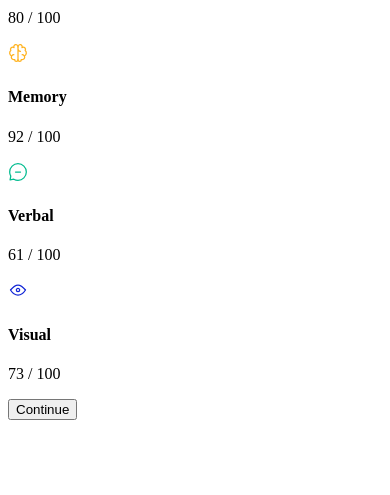
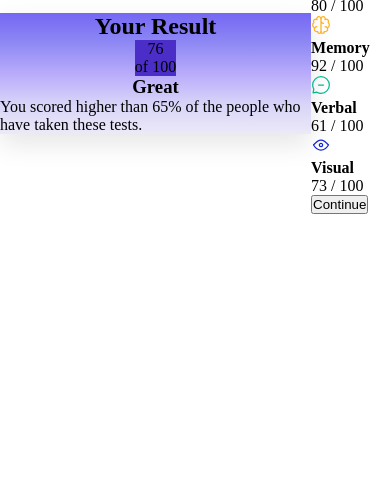
Before and after one commit to Teiko21/RESULTS-SUMMARY-COMPONENT, a plain HTML site: page index.html in a window 390 px wide. Shown: the part 349-844 px from the top of the page. Drawn offline with Linux system fonts and the light colour scheme.

Commit message:
Added CSS Responsive with display flex layout

```diff
--- a/index.html
+++ b/index.html
@@ -22,6 +22,10 @@
 
         <p class="score2">of 100</p>
 
+      </div>
+
+      <div class="appreciation_and_comment">
+
         <h3 class="appreciation">Great</h3>
 
         <p class="comment">You scored higher than 65% of the people who have taken these tests.</p>
@@ -29,6 +33,8 @@
       </div>
 
     </div>
+
+
 
     <div class="white_card">
 
--- a/style.css
+++ b/style.css
@@ -0,0 +1,58 @@
+* {
+
+  margin: 0;
+  padding: 0;
+  box-sizing: border-box;
+
+}
+
+html, body {
+  height: 100%;
+  width: 100%;
+}
+
+.container {
+
+    height: 100vh;
+    display: flex;
+    flex-direction: row;
+    align-items: center;
+    justify-content: center;
+
+}
+
+.blue_card {
+
+    display: flex;
+    flex-direction: column;
+    align-items: center;
+    justify-content: center;
+    background: linear-gradient(
+        to bottom,
+        #7567F4,
+        #8E89F4,
+        #B9ABFB,
+        #D7D4F8,
+        #ECE9F8
+      );
+      box-shadow: 0 10px 25px rgba(0, 0, 0, 0.1);
+
+}
+
+.blue_circle{
+
+    display: flex;
+    flex-direction: column;
+    align-items: center;
+    justify-content: center;
+    background-color: rgb(75, 46, 199);
+}
+
+.appreciation_and_comment {
+
+    display: flex;
+    flex-direction: column;
+    align-items: center;
+    justify-content: center;
+
+}
```
